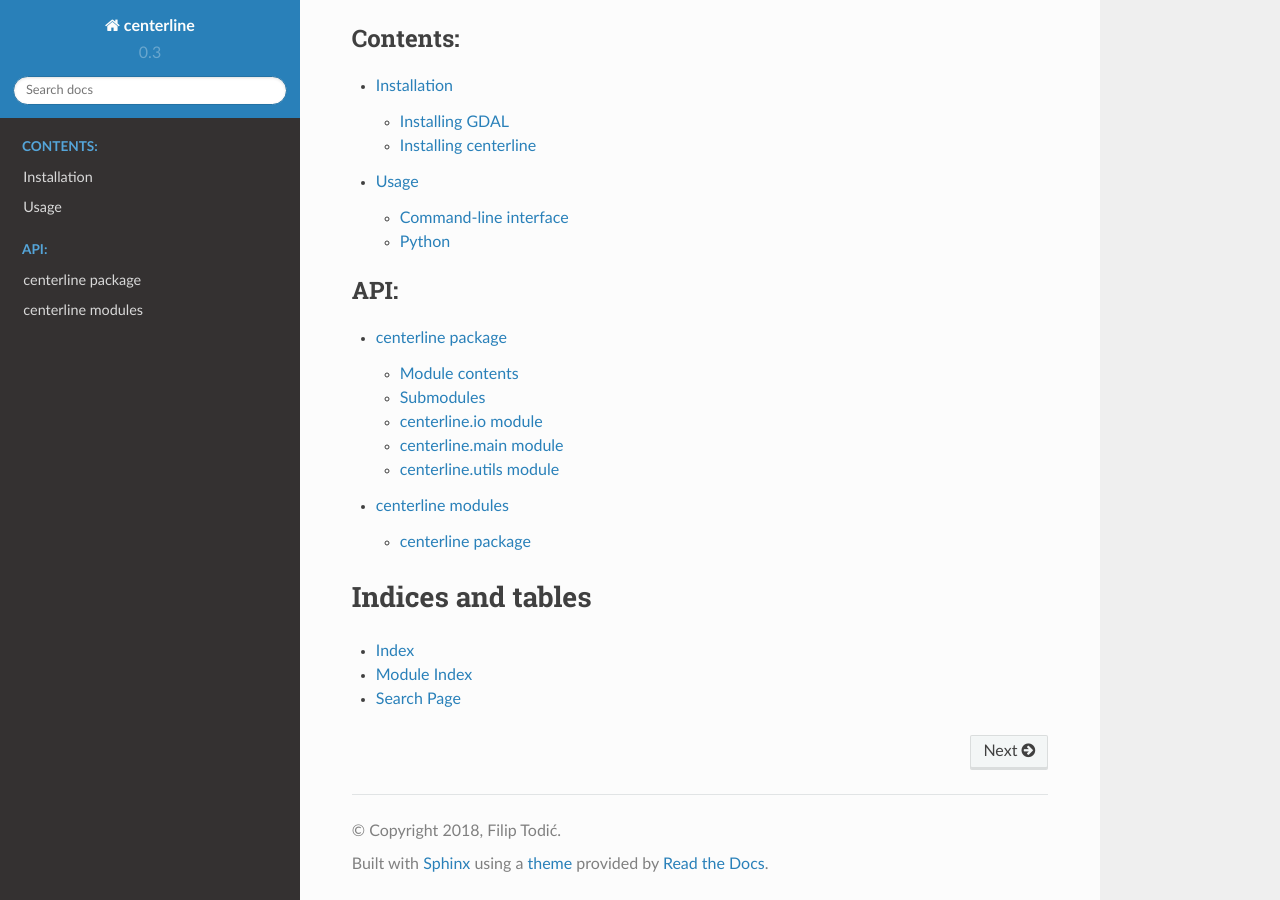
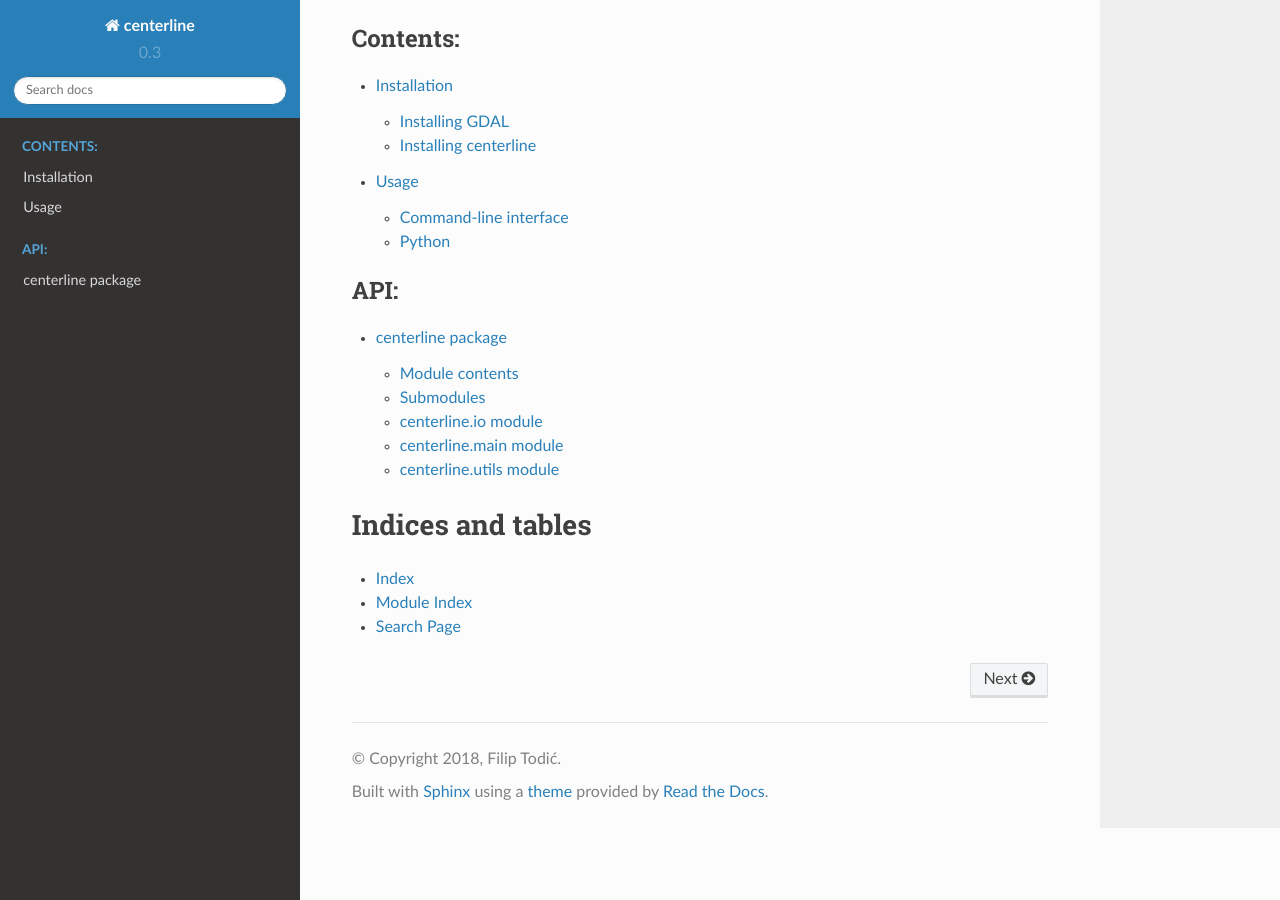
Before and after one commit to fitodic/centerline, a Sphinx documentation site: the page built from docs/source/index.rst, in a window 1280 px wide and 900 px high, scrolled down 673 px. Built offline with Sphinx 7.4.7 and the Read the Docs theme 2.0.0, drawn with Linux system fonts in a browser that asks for light colours.

Commit message:
Remove the modules document

```diff
--- a/docs/source/index.rst
+++ b/docs/source/index.rst
@@ -34,12 +34,10 @@ Roads, rivers and similar linear structures are often represented by long and co
    usage.rst
 
 .. toctree::
-  :maxdepth: 2
+  :maxdepth: 4
   :caption: API:
 
   modules/centerline.rst
-  modules/modules.rst
-
 
 Indices and tables
 ==================
--- a/docs/source/modules/modules.rst
+++ /dev/null
@@ -1,7 +0,0 @@
-centerline modules
-==================
-
-.. toctree::
-   :maxdepth: 4
-
-   centerline
```
